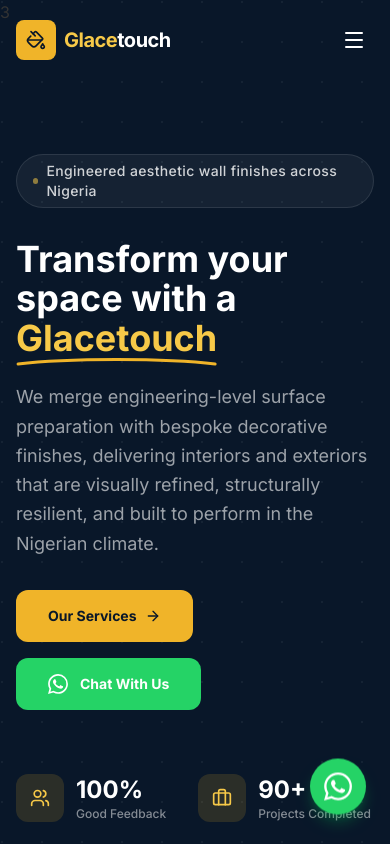
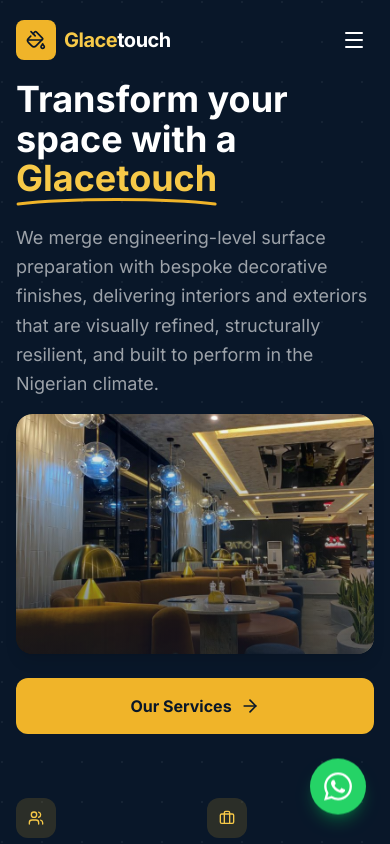
Before and after one commit to JentleJoe/classictouch, a React (Vite) app: page / in a window 390 px wide. Shown: the top 844 px of the page. Built offline with nearby package versions, Linux system fonts and the light colour scheme.

Commit message:
restructed home page

```diff
--- a/src/components/Hero.jsx
+++ b/src/components/Hero.jsx
@@ -1,7 +1,6 @@
 import { Link } from 'react-router-dom';
 import { ArrowRight, Play, Users, Briefcase, ThumbsUp } from 'lucide-react';
-import { heroData, contactInfo } from '../data/siteData';
-import WhatsAppIcon from './Common/WhatsAppIcon';
+import { heroData } from '../data/siteData';
 import heroImg from '../assets/heroImg.jpeg';
 
 const statIcons = [Users, Briefcase, ThumbsUp];
@@ -23,12 +22,12 @@
 
       {/* Decorative circle */}
       {/* <div className="absolute -right-32 -top-32 w-[700px] h-[700px] bg-gold-500/10 rounded-full blur-3xl" /> */}
-3
-      <div className="relative max-w-7xl mx-auto px-4 sm:px-6 lg:px-8 pt-32 pb-16 lg:pt-40 lg:pb-20">
-        <div className="grid lg:grid-cols-2 gap-12 lg:gap-8 items-center">
+
+      <div className="relative max-w-7xl mx-auto px-4 sm:px-6 lg:px-8 pt-20 sm:pt-24 pb-24 lg:pt-40 lg:pb-32">
+        <div className="flex flex-col lg:grid lg:grid-cols-2 gap-12 lg:gap-8 items-center">
           {/* Left content */}
           <div className="animate-fade-in-left">
-            <div className="inline-flex items-center gap-2 bg-white/5 border border-white/10 rounded-full px-4 py-1.5 mb-8 backdrop-blur-sm">
+            <div className="hidden sm:inline-flex items-center gap-2 bg-white/5 border border-white/10 rounded-full px-4 py-1.5 mb-8 backdrop-blur-sm">
               <div className="w-1.5 h-1.5 bg-gold-400 rounded-full animate-pulse" />
               <span className="text-white/80 text-sm font-medium tracking-wide">
                 {heroData.badge}
@@ -56,41 +55,44 @@
               </span>
             </h1>
 
-            <p className="text-white/60 text-lg max-w-lg mb-8 leading-relaxed">
+            <p className="text-white/60 text-lg max-w-lg mb-4 leading-relaxed">
               {heroData.description}
             </p>
 
-            <div className="flex flex-wrap gap-4 mb-16">
+            {/* Mobile image (shows above CTAs on small screens) */}
+            <div className="block lg:hidden mb-6">
+              <div className="relative rounded-2xl overflow-hidden shadow-lg">
+                <img
+                  src={heroImg}
+                  alt="Professional painter at work"
+                  className="w-full h-[240px] sm:h-[320px] object-cover rounded-2xl"
+                />
+                <div className="absolute inset-0 bg-gradient-to-t from-navy-950/60 to-transparent rounded-2xl" />
+              </div>
+            </div>
+
+            <div className="flex flex-col sm:flex-row gap-4 mb-16">
               <Link
                 to="/services"
-                className="group inline-flex items-center gap-2 bg-gold-500 hover:bg-gold-400 text-navy-950 px-8 py-4 rounded-xl text-sm font-bold transition-all hover:shadow-xl hover:shadow-gold-500/25 hover:-translate-y-0.5"
+                className="group inline-flex justify-center items-center w-full sm:w-auto gap-2 bg-gold-500 hover:bg-gold-400 text-navy-950 px-8 py-4 rounded-xl text-base font-bold transition-all hover:shadow-xl hover:shadow-gold-500/25 hover:-translate-y-0.5"
               >
                 Our Services
-                <ArrowRight className="w-4 h-4 group-hover:translate-x-1 transition-transform" />
+                <ArrowRight className="w-5 h-5 group-hover:translate-x-1 transition-transform" />
               </Link>
-              <a
-                href={contactInfo.whatsappLink}
-                target="_blank"
-                rel="noopener noreferrer"
-                className="group inline-flex items-center gap-3 bg-[#25D366] hover:bg-[#20bd5a] text-white px-8 py-4 rounded-xl text-sm font-bold transition-all hover:shadow-xl hover:shadow-green-500/25 hover:-translate-y-0.5"
-              >
-                <WhatsAppIcon className="w-5 h-5" />
-                Chat With Us
-              </a>
             </div>
 
             {/* Stats */}
-            <div className="flex flex-wrap gap-8 lg:gap-12">
+            <div className="grid grid-cols-2 sm:flex sm:flex-wrap gap-6 lg:gap-12">
               {heroData.stats.map((stat, index) => {
                 const Icon = statIcons[index];
                 return (
-                  <div key={index} className="flex items-center gap-3">
-                    <div className="w-12 h-12 bg-gold-500/15 rounded-xl flex items-center justify-center">
-                      <Icon className="w-5 h-5 text-gold-400" />
+                  <div key={index} className="flex flex-col sm:flex-row items-start sm:items-center gap-3">
+                    <div className="w-10 h-10 sm:w-12 sm:h-12 bg-gold-500/15 rounded-xl flex items-center justify-center shrink-0">
+                      <Icon className="w-4 h-4 sm:w-5 sm:h-5 text-gold-400" />
                     </div>
                     <div>
-                      <div className="text-2xl font-bold text-white">{stat.value}</div>
-                      <div className="text-xs text-white/50 font-medium">{stat.label}</div>
+                      <div className="text-xl sm:text-2xl font-bold text-white">{stat.value}</div>
+                      <div className="text-xs sm:text-sm text-white/50 font-medium whitespace-nowrap">{stat.label}</div>
                     </div>
                   </div>
                 );
@@ -99,29 +101,27 @@
           </div>
 
           {/* Right image */}
-          <div className="relative animate-fade-in-right hidden lg:block">
+          <div className="relative animate-fade-in-right hidden lg:block w-full lg:w-auto">
             {/* Yellow accent shape behind image */}
-            <div className="absolute -right-4 -bottom-4 w-full h-full bg-gold-500/20 rounded-3xl" />
+            <div className="absolute -right-2 -bottom-2 sm:-right-4 sm:-bottom-4 w-full h-full bg-gold-500/20 rounded-3xl" />
             <div className="relative rounded-3xl overflow-hidden shadow-2xl">
               <img
                 src={heroImg}
                 alt="Professional painter at work"
-                className="w-full h-[550px] object-cover"
+                className="w-full h-[350px] sm:h-[450px] lg:h-[550px] object-cover"
               />
               {/* Overlay gradient */}
-              <div className="absolute inset-0 bg-gradient-to-t from-navy-950/40 to-transparent" />
+              <div className="absolute inset-0 bg-gradient-to-t from-navy-950/60 lg:from-navy-950/40 to-transparent" />
             </div>
 
             {/* Floating card */}
-            <div className="absolute -left-8 bottom-16 bg-white rounded-2xl p-4 shadow-2xl animate-scale-in delay-500">
-              <div className="flex items-center gap-3">
-                <div className="w-12 h-12 bg-gold-500 rounded-xl flex items-center justify-center">
-                  <ThumbsUp className="w-6 h-6 text-navy-950" />
-                </div>
-                <div>
-                  <div className="text-sm font-bold text-navy-950">Quality Service</div>
-                  <div className="text-xs text-gray-500">Trusted across Nigeria</div>
-                </div>
+            <div className="absolute -left-4 sm:-left-8 bottom-6 sm:bottom-16 bg-white rounded-2xl p-3 sm:p-4 shadow-2xl animate-scale-in delay-500 flex items-center gap-3">
+              <div className="w-10 h-10 sm:w-12 sm:h-12 bg-gold-500 rounded-xl flex items-center justify-center shrink-0">
+                <ThumbsUp className="w-5 h-5 sm:w-6 sm:h-6 text-navy-950" />
+              </div>
+              <div>
+                <div className="text-xs sm:text-sm font-bold text-navy-950">Quality Service</div>
+                <div className="text-[10px] sm:text-xs text-gray-500">Trusted across Nigeria</div>
               </div>
             </div>
           </div>
```
